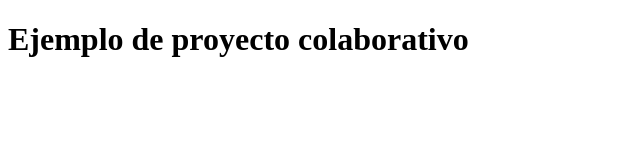
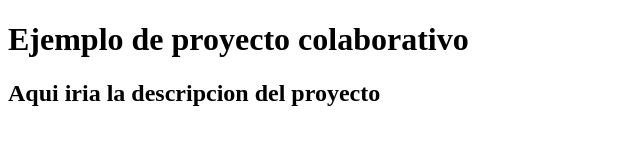
Before and after one commit to userPruebas27/proyecto1_copy, a plain HTML site: page index.html in a window 1280 px wide. Shown: the whole page, without its empty margins (0-640 px from the left). Drawn offline with Linux system fonts and the light colour scheme.

Commit message:
Añadir h2

```diff
--- a/index.html
+++ b/index.html
@@ -8,6 +8,7 @@
 <body>
     <header>
         <h1>Ejemplo de proyecto colaborativo</h1>
+        <h2>Aqui iria la descripcion del proyecto</h2>
     </header>
 </body>
 </html>
```
